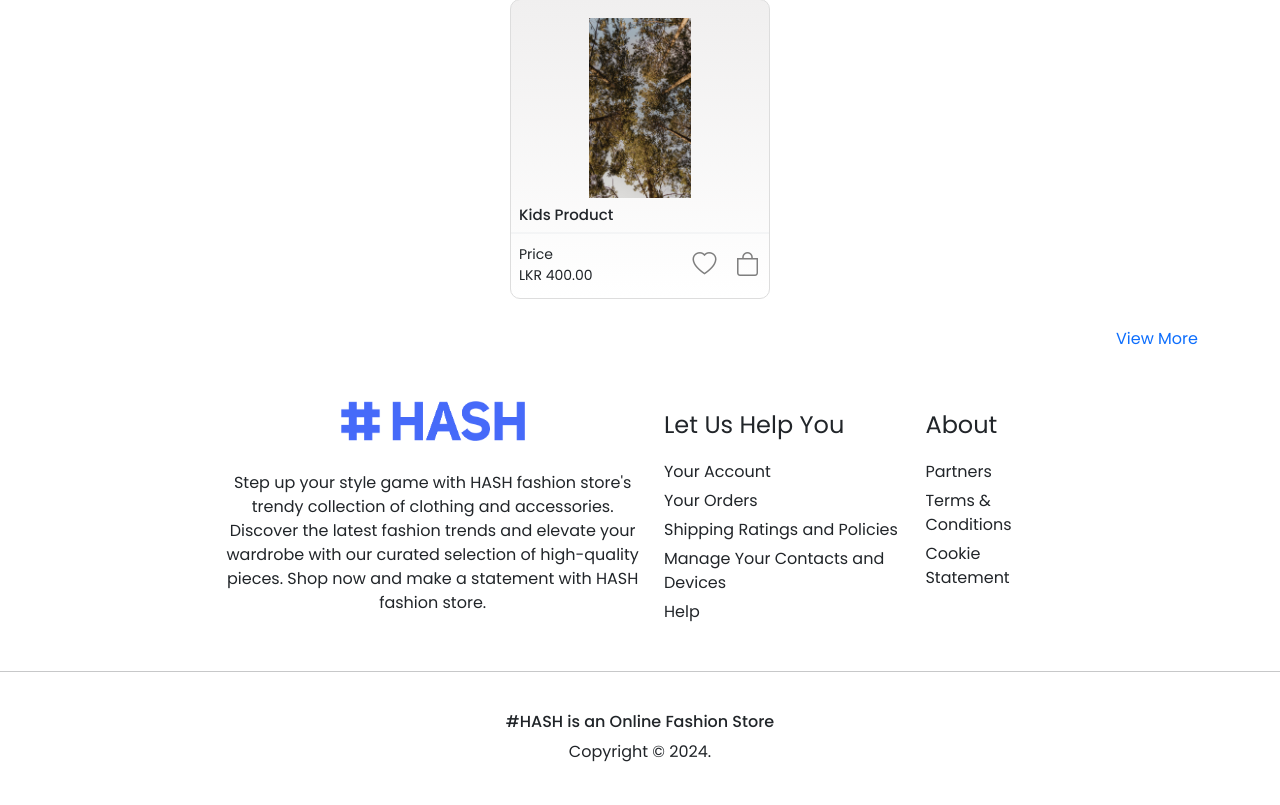
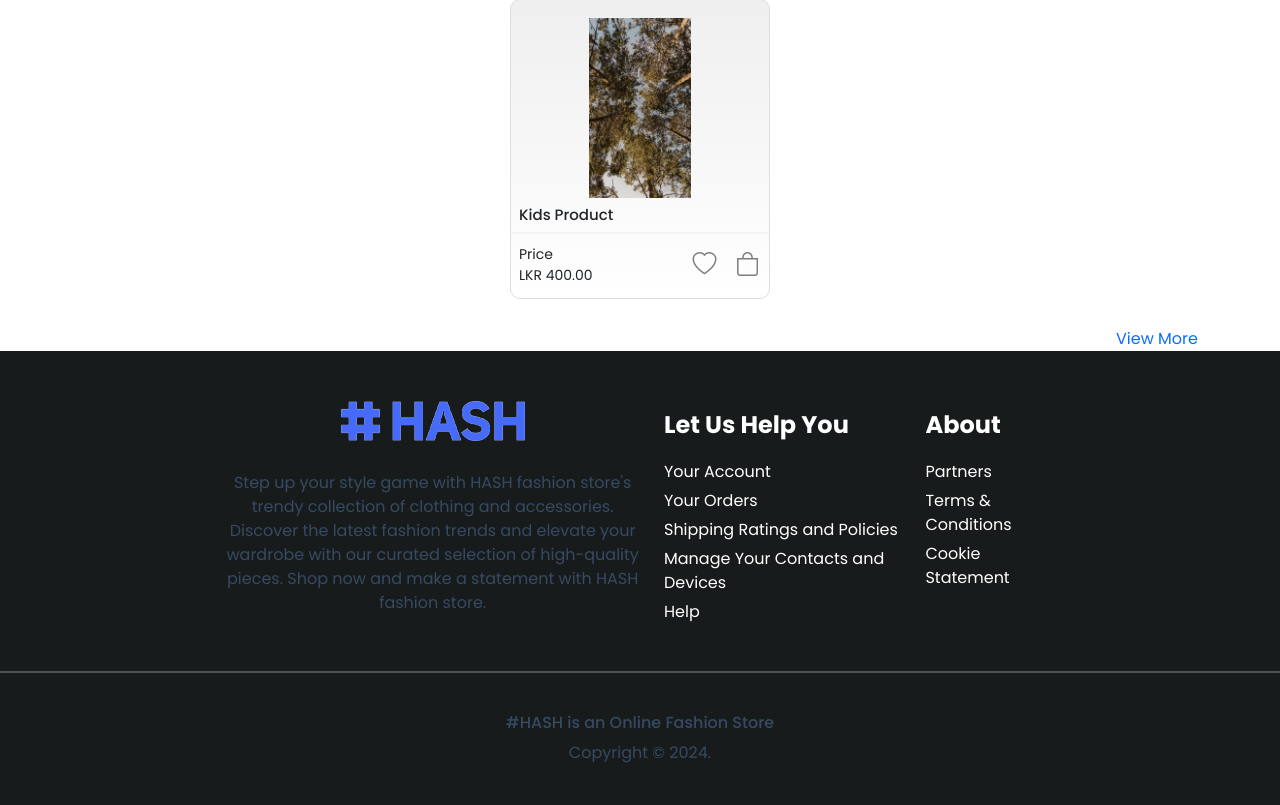
Before and after one commit to Hashan2kk2/HASH, a PHP site: page /home.php in a window 1280 px wide. Shown: the part 1473-2278 px from the top of the page. Before the commit the page ends 2235 px from the top, so only its background shows below. Run offline with PHP 8.4, Linux system fonts and the light colour scheme; data comes from the database, SQL or seed files in the repository; data that the repository does not hold is empty; some libraries are stand-ins or nearby versions; some web fonts are replaced.

Commit message:
Refactor CSS file to update global color scheme

```diff
--- a/css/style.css
+++ b/css/style.css
@@ -24,6 +24,56 @@
 @font-face {
     font-family: "Monologue";
     src: url(../fonts/Monologue.ttf);
+}
+
+:root{
+    --primary-color: #315afc;
+    --secondary-color: #929aab;
+    --background-color: #f7f7f7;
+    --background-color-dark: #181b1b;
+    --border-color: #929aab;
+    /* text colors */
+    --text-color: #333;
+    --text-color-light: #fff;
+    --text-color-dark: #000;
+    --text-color-secondary: #374A63;
+    /* font sizes */
+    --h1-font-size: 2.5rem;
+    --h2-font-size: 2rem;
+    --h3-font-size: 1.75rem;
+    --h4-font-size: 1.5rem;
+    --h5-font-size: 1.25rem;
+    --h6-font-size: 1rem;
+    /* font weight */
+    --font-light: 300;
+    --font-normal: 400;
+    --font-bold: 700;
+    /* padding */
+    --padding: 1rem;
+    --padding-x: 2rem;
+    --padding-y: 1rem;
+    /* margin */
+    --margin: 1rem;
+    --margin-x: 2rem;
+    --margin-y: 1rem;
+    /* border radius */
+    --border-radius: 0.25rem;
+    --border-radius-lg: 0.5rem;
+    --border-radius-sm: 0.2rem;
+    /* transition */
+    --transition: all 0.3s ease;
+    /* box shadow */
+    --box-shadow: 0 5px 15px rgba(0, 0, 0, 0.1);
+    --box-shadow-dark: 0 5px 15px rgba(0, 0, 0, 0.5);
+    /* z index */
+    --z-fixed: 1000;
+    --z-modal: 1000;
+    --z-dropdown: 1000;
+    --z-sticky: 1020;
+    --z-fixed: 1030;
+    --z-modal-backdrop: 1040;
+    --z-toast: 1050;
+    --z-tooltip: 1070;
 }
 
 .ut-main {
```
